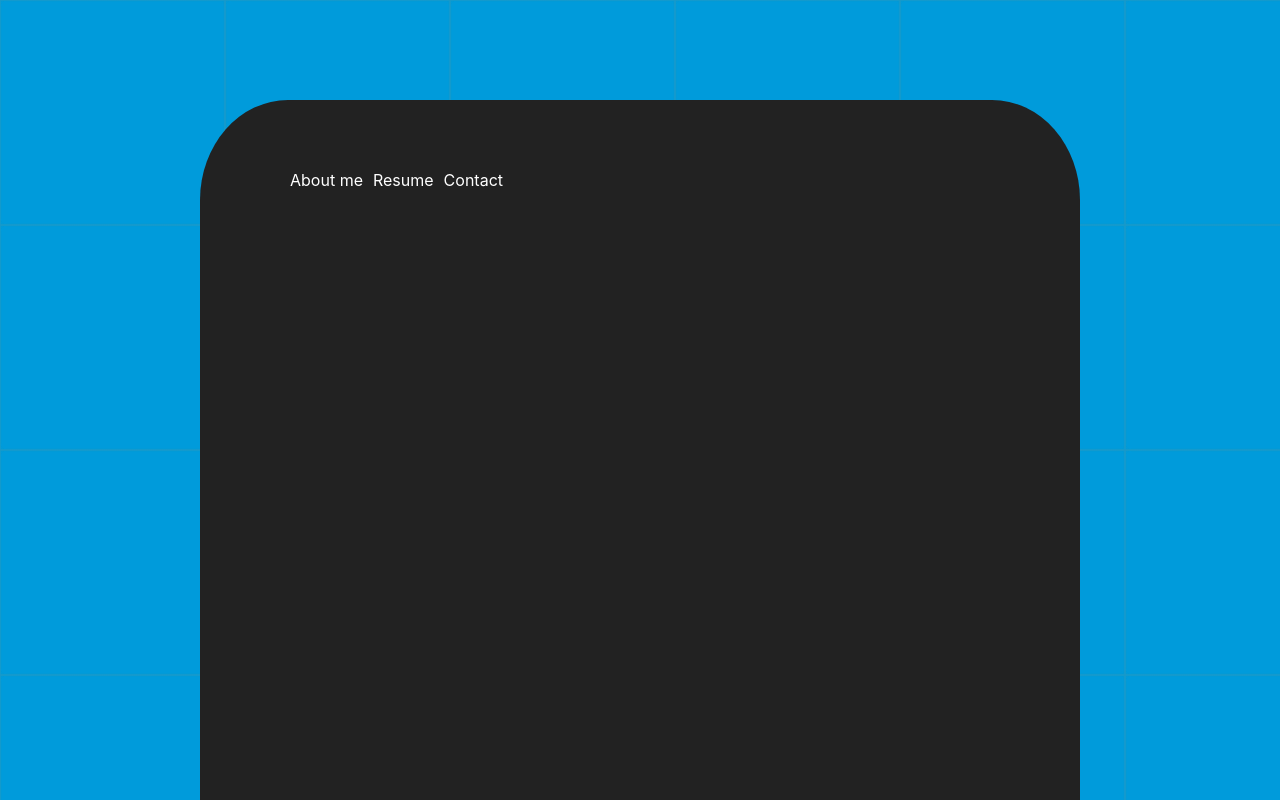
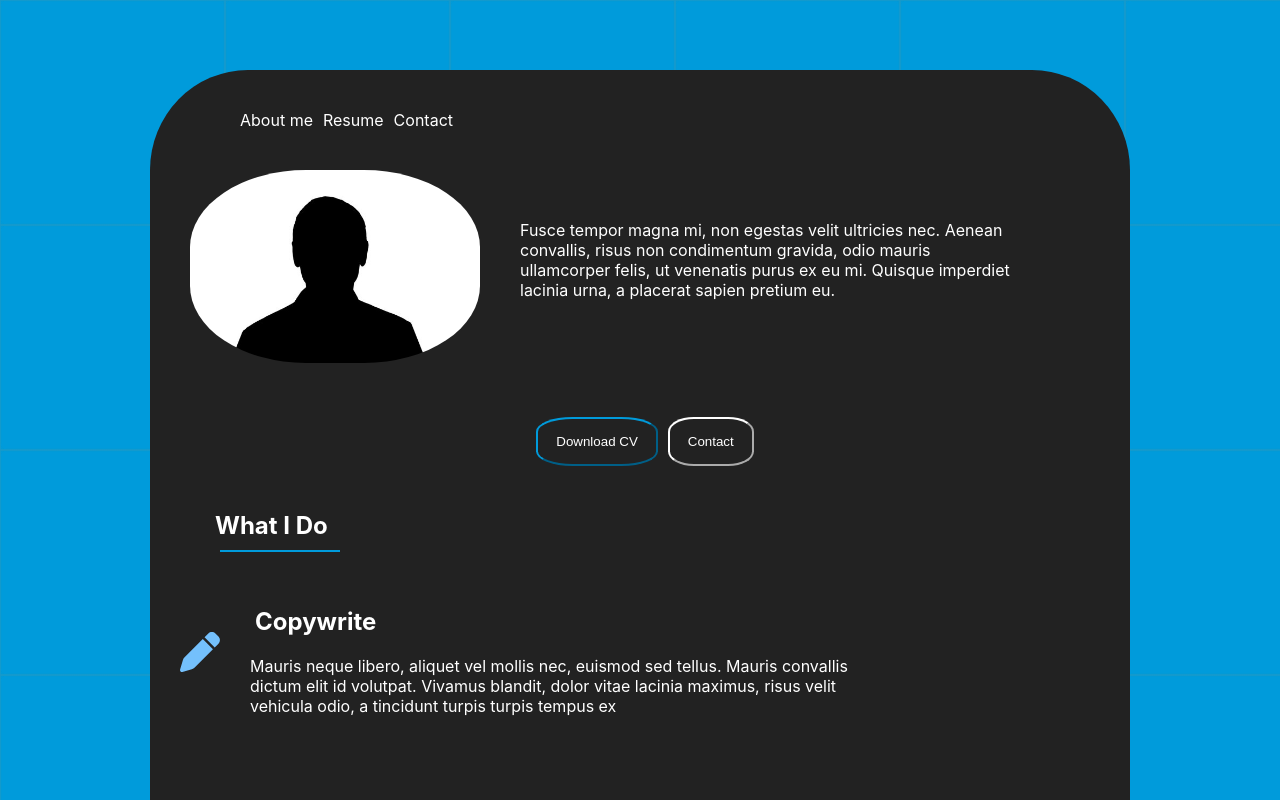
Before and after one commit to brown2882/Cv-project, a React (Create React App) app: page /header in a window 1280 px wide. Shown: the top 800 px of the page. Built offline with nearby package versions, Linux system fonts and the light colour scheme.

Commit message:
my second commit

```diff
--- a/package.json
+++ b/package.json
@@ -3,6 +3,10 @@
   "version": "0.1.0",
   "private": true,
   "dependencies": {
+    "@fortawesome/fontawesome-svg-core": "^6.7.2",
+    "@fortawesome/free-regular-svg-icons": "^6.7.2",
+    "@fortawesome/free-solid-svg-icons": "^6.7.2",
+    "@fortawesome/react-fontawesome": "^0.2.2",
     "@testing-library/dom": "^10.4.0",
     "@testing-library/jest-dom": "^6.6.3",
     "@testing-library/react": "^16.3.0",
--- a/src/component/header.js
+++ b/src/component/header.js
@@ -2,6 +2,10 @@ import "../style/login.scss"
 import { useEffect } from "react";
 import { useLocation } from "react-router-dom";
 import { useState } from "react";
+import Man from "../assets/image/man.jpg"
+
+import { FontAwesomeIcon } from '@fortawesome/react-fontawesome';
+import { faPen } from '@fortawesome/free-solid-svg-icons';
 
 
 export function Header () {
@@ -30,9 +34,48 @@ export function Header () {
                     <a target="_blank">About me</a>
                     <a>Resume</a>
                     <a>Contact</a>
+
                 </div>
 
+
+                <div className="manDiv">
+                    <div>
+                         <img src={Man} className="man"/>
+                    </div>
+                    <div className="mainDivSecond">
+                      <div className="mainH1">
+                        <h1>{name}</h1>
+                        <h1>{sureName}</h1>
+                      </div>
+
+
+                        <p>Fusce tempor magna mi, non egestas velit ultricies nec. Aenean convallis, risus non condimentum gravida, odio mauris ullamcorper felis, ut venenatis purus ex eu mi. Quisque imperdiet lacinia urna, a placerat sapien pretium eu.
+
+                        </p>
+                    </div>
+                </div>
+
+                <div className="btnDiv">
+                    <button className="btnOne">Download CV</button>
+                    <button className="bgtnTwo">Contact</button>
+                </div>
+
+                <h2 className="h22">What I Do</h2>
+                <hr className="hr"/>
+                <div>
+                  <div className="fapenDiv">
+
+                      <FontAwesomeIcon icon={faPen}  className="faPenicon" style={{ color: "#74C0FC",}} />
+                      <div>
+                         <h2>Copywrite</h2>
+                         <p>Mauris neque libero, aliquet vel mollis nec, euismod sed tellus. Mauris convallis dictum elit id volutpat. Vivamus blandit, dolor vitae lacinia maximus, risus velit vehicula odio, a tincidunt turpis turpis tempus ex</p>
+                      </div>
+                  </div>
+
+                </div>
             </nav>
+
+
 
         </div>
     )
--- a/src/style/login.scss
+++ b/src/style/login.scss
@@ -33,7 +33,7 @@
 }
 
 .header{
-    padding: 50px 200px;
+    padding: 50px 150px;
      background-image: url("../assets/image/backgroundimage.png");
     width: 100%;
     height: 1200px;
@@ -50,13 +50,13 @@
 
 
 .nav{
-    padding-top: 50px;
+    padding-top: 20px;
 
     background-color: #222222;
     border-radius: 10%;
     width: 100%;
     height: 1000px;
-    margin-top: 50px;
+    margin-top: 20px;
     color: white;
 
       /* Horizontal center */
@@ -70,7 +70,8 @@
 
 .navOne{
     display: flex;
-    justify-content: center;
+    margin-left: 80px;
+    // justify-content: center;
 }
 
 @media (max-width: 768px) {
@@ -110,3 +111,105 @@
   right: 30px;
   z-index: 10;
 }
+
+
+.manDiv{
+    display: flex;
+}
+
+.mainDivSecond{
+   margin-left: 40px;
+   margin-top: 50px;
+   p{
+    margin-top: 20px;
+    max-width: 500px;
+   }
+}
+
+
+.mainH1{
+    display: flex;
+    h1{
+        margin: 10px;
+    }
+}
+
+.man{
+    margin-top: 40px;
+    margin-left: 40px;
+    width: 290px;
+    border-radius: 40%;
+}
+
+@media (max-width: 768px) {
+     .man{
+        margin-top: 40px;
+        width: 100px;
+    border-radius: 40%;
+
+  }
+
+
+
+}
+
+
+.btnDiv{
+    margin-top: 40px;
+    text-align: center;
+
+    button{
+        padding: 15px 18px;
+        border-radius: 30%;
+        background-color: transparent;
+        color: white;
+        border-color: white;
+    }
+
+
+
+    .btnOne{
+        border-color:#009BDB;
+        margin: 10px;
+
+    }
+}
+
+.btnOne:hover {
+
+            background-color: #009BDB;
+            }
+
+.bgtnTwo:hover{
+    background-color: #868686;
+}
+
+.h22{
+    padding-top: 30px;
+    padding-left: 60px;
+}
+
+.hr{
+    width: 120px;
+    height: 2px;
+    border: none;
+    margin-top: 10px;
+    margin-left: 70px;
+    color: #009BDB;
+    background-color: #009BDB;
+    margin-bottom: 50px;
+}
+
+.fapenDiv{
+    display: flex;
+
+    p {
+        margin-top: 20px;
+        max-width: 600px;
+    }
+}
+
+.faPenicon{
+    margin: 30px;
+    height: 40px;
+}
```
Also changed, not shown: src/assets/image/man.jpg (added), 1 other file (tests, documents, lock files or other folders).
